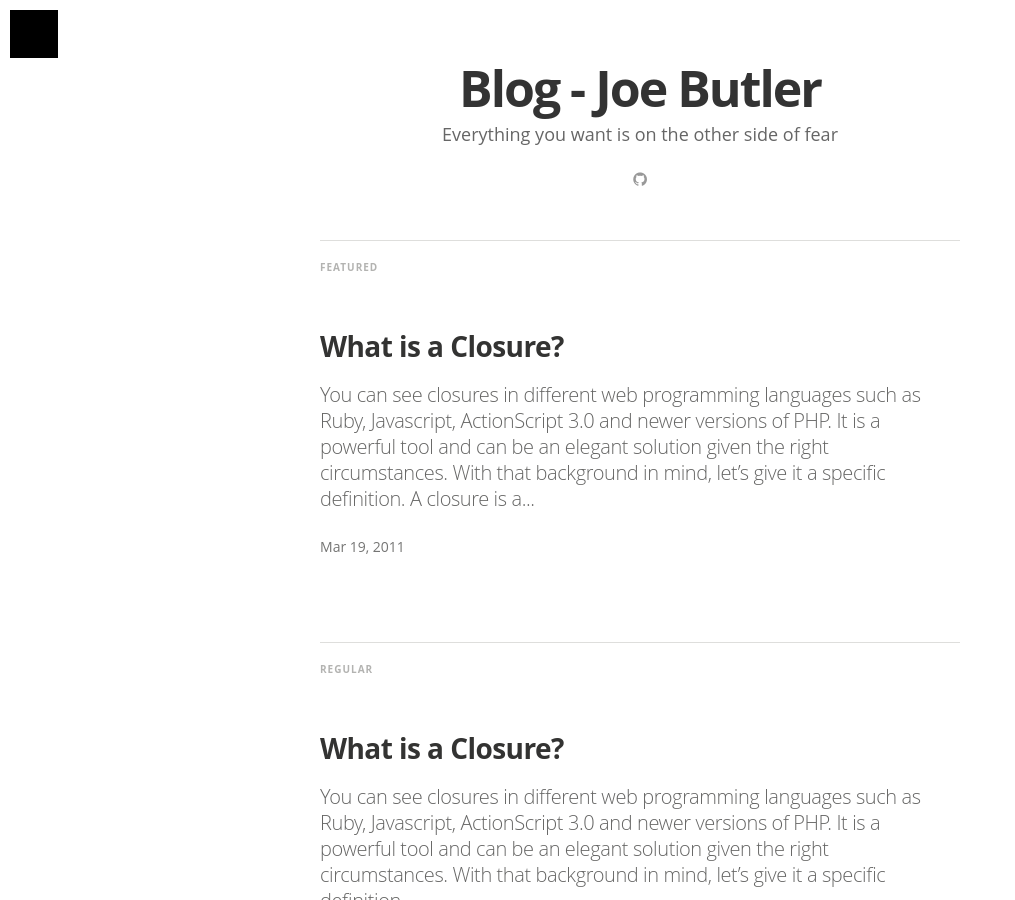
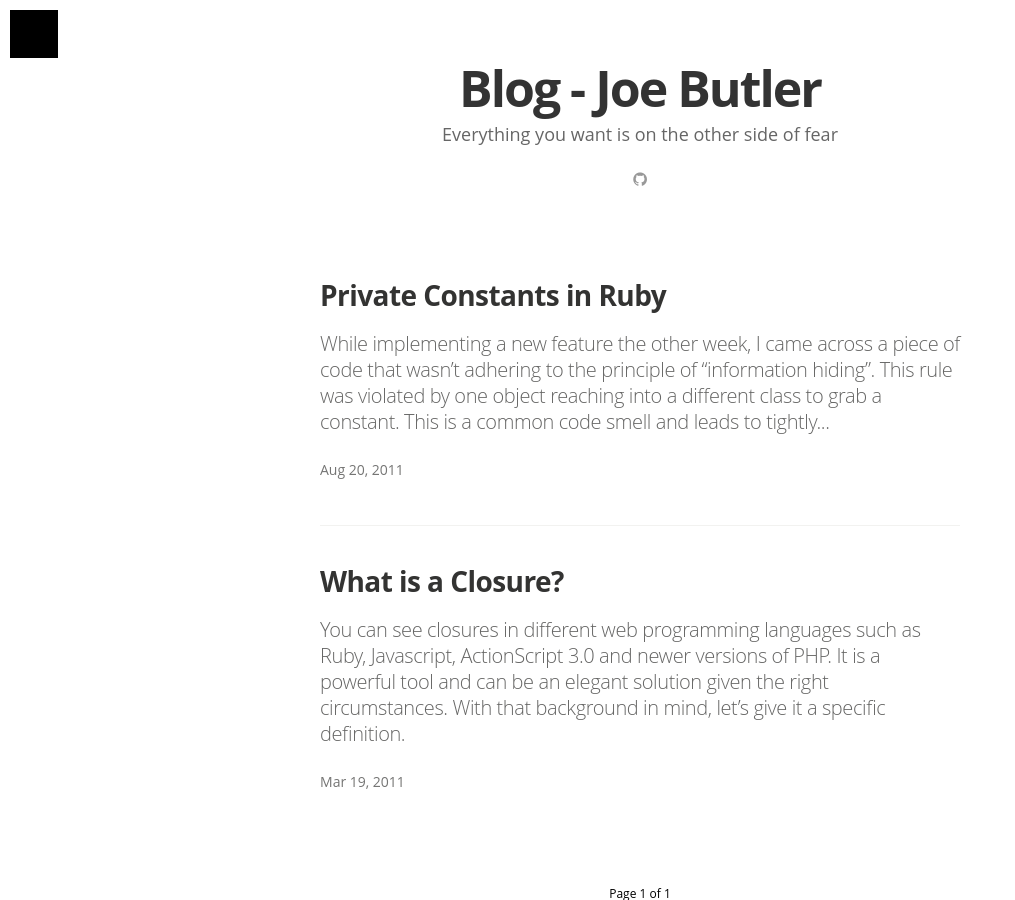
Before and after one commit to joebutler2/joebutler2.github.io, a Jekyll site: the page built from index.html, in a window 1280 px wide and 900 px high, scrolled down 471 px. Shown: the whole window, without its empty margins (0-1015 px from the left). Built offline with Jekyll 4.4.1, drawn with Linux system fonts in a browser that asks for light colours; nearby versions of some CDN libraries; some web fonts are replaced; the list of posts is cut into pages by our own code.

```diff
--- a/_config.yml
+++ b/_config.yml
@@ -15,6 +15,8 @@ exclude:
 #logo: "/assets/images/df_logo.jpg"
 # blog cover
 #cover: ""
+
+permalink: /:categories/:title/
 
 name: 'Joe Butler'
 author: 'Joe Butler'
--- a/_posts/2011-03-19-closures.md
+++ b/_posts/2011-03-19-what-is-a-closure.md
@@ -1,8 +1,9 @@
 ---
 layout: post
 title:  "What is a Closure?"
-categories: closure ruby computer-science
-tags: featured
+categories: article
+tags:
+date: 2011-03-19
 ---
 
 You can see closures in different web programming languages such as Ruby, Javascript, ActionScript 3.0 and newer versions of PHP. It is a powerful tool and can be an elegant solution given the right circumstances. With that background in mind, let's give it a specific definition.
@@ -193,7 +194,6 @@ If you have any useful closure examples, or questions please join the discussion
 Further Reading on Closures in Ruby and Javascript
 --------------------------------------------------
 * [Interview with Yukihiro Matsumoto about Ruby Closures](http://www.artima.com/intv/closures.html)
-* [Ruby Closure Examples](http://innig.net/software/Ruby/closures-in-Ruby.rb)
 * [Original Javascript "Module Pattern" Article](http://yuiblog.com/blog/2007/06/12/module-pattern/)
 * [Javascript Closure Use Cases](http://msdn.microsoft.com/en-us/scriptjunkie/ff696765)
 
--- a/_posts/private-constants-in-ruby.md
+++ b/_posts/2011-08-20-private-constants-in-ruby.md
@@ -1,13 +1,10 @@
 ---
 layout: post
-title:  "What is a Closure?"
-categories: closure ruby computer-science
-tags: featured
+title:  "Private Constants in Ruby"
+categories: article
+tags:
 date: 2011-08-20
 ---
-
-Private Constants in Ruby
-------
 
 While implementing a new feature the other week, I came across a piece of code that wasn't adhering to the principle of "information hiding". This rule was violated by one object reaching into a different class to grab a constant. This is a common code smell and leads to tightly coupled code.
 
```
